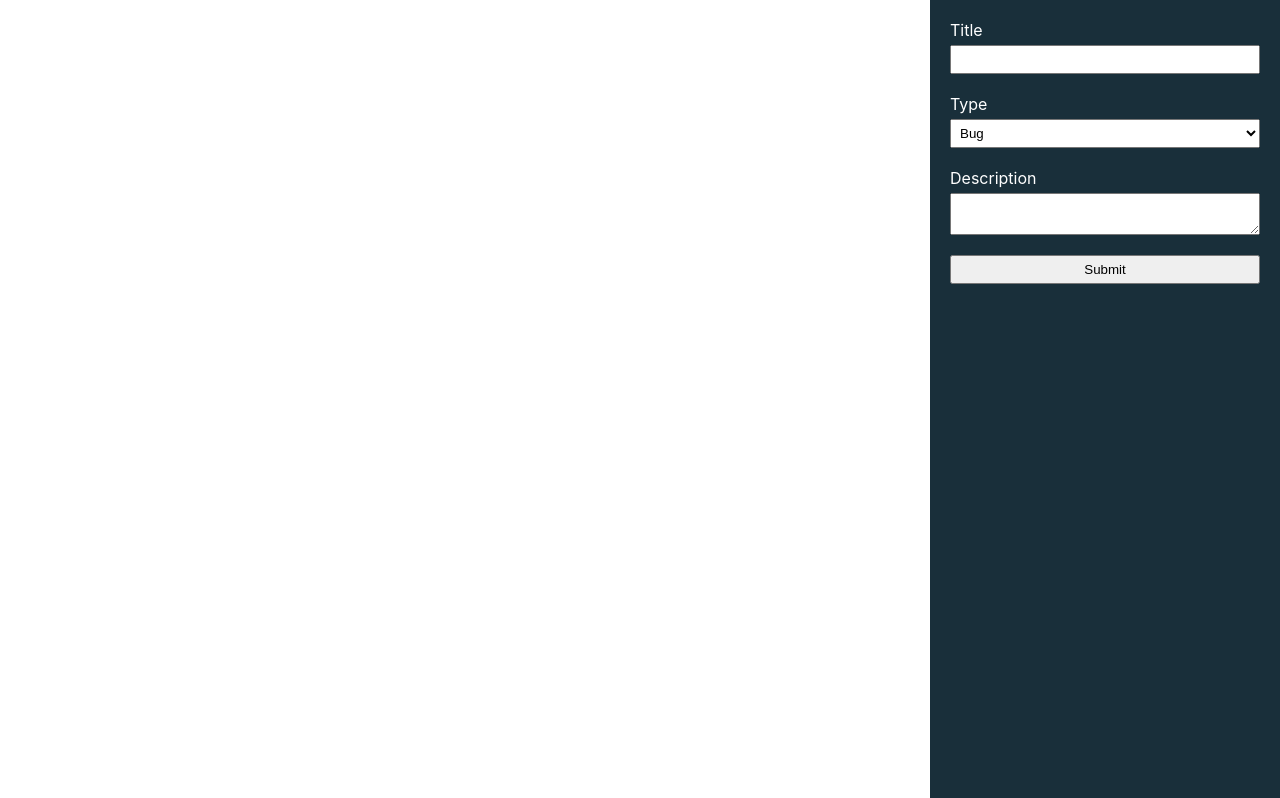
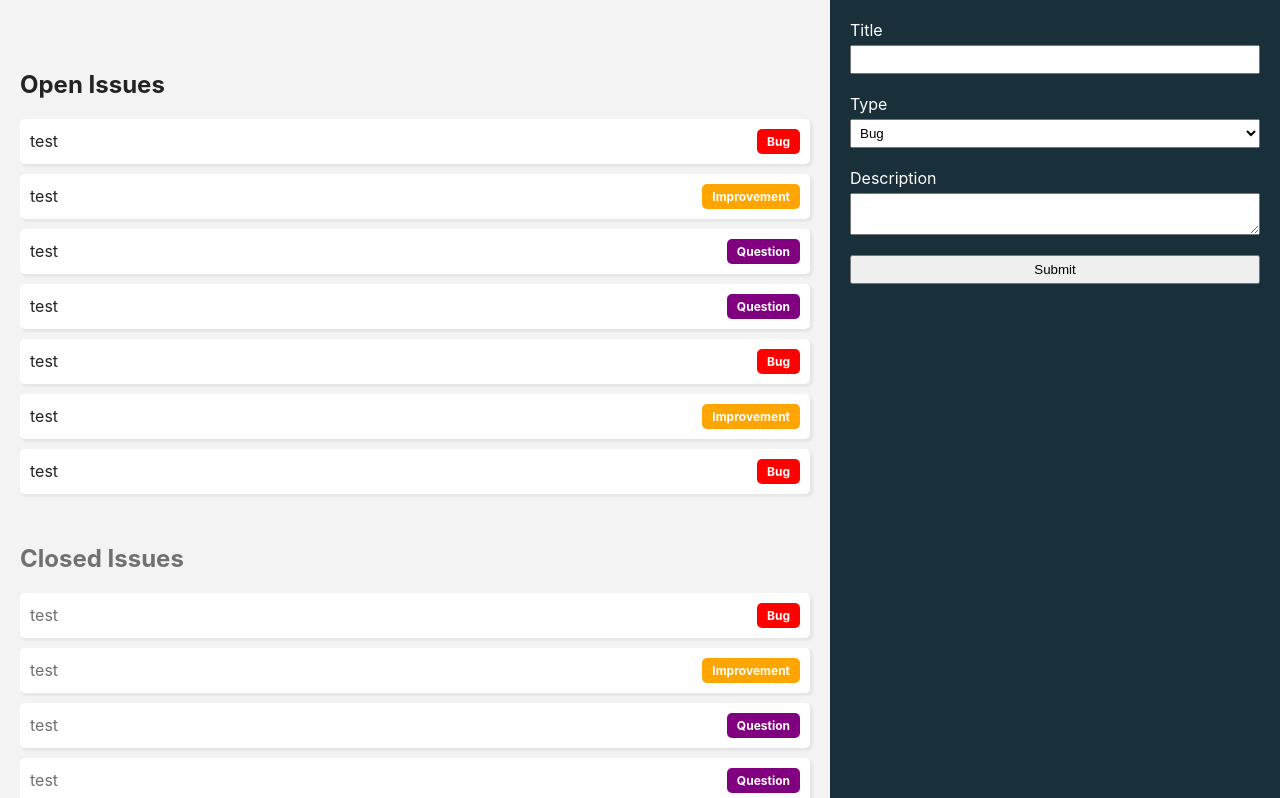
Before and after one commit to carlflor/tracker, a React (Create React App) app: page / in a window 1280 px wide. Shown: the top 798 px of the page. Built offline with nearby package versions, Linux system fonts and the light colour scheme.

Commit message:
List component

```diff
--- a/src/components/App.jsx
+++ b/src/components/App.jsx
@@ -1,5 +1,6 @@
 import React, { Component } from 'react';
 import IssueForm from './IssueForm';
+import IssueList from './IssueList';
 import './App.scss';
 
 
@@ -10,8 +11,7 @@ class App extends Component {
         <div className="main">
           <div className="issue-chart">
           </div>
-          <div className="issue-list">
-          </div>
+          <IssueList />
         </div>
         <div className="sidebar">
           <IssueForm />
--- a/src/components/IssueForm.jsx
+++ b/src/components/IssueForm.jsx
@@ -8,7 +8,7 @@ class IssueForm extends Component {
       title: '',
       type: '',
       description: '',
-    }
+    };
 
     this.handleChange = this.handleChange.bind(this);
     this.handleSubmit = this.handleSubmit.bind(this);
@@ -28,7 +28,7 @@ class IssueForm extends Component {
     console.log(this.state);
   }
 
-  issueTypeOptions() {
+  _renderIssueTypeOptions() {
     return this.props.types.map((value) => (
       <option key={value} value={value}>{value}</option>
     ));
@@ -46,7 +46,7 @@ class IssueForm extends Component {
         <label className="field">
           Type
           <select name="type" value={this.state.type} {...onChange}>
-            {this.issueTypeOptions()}
+            {this._renderIssueTypeOptions()}
           </select>
         </label>
         <label className="field">
--- a/src/components/IssueList.jsx
+++ b/src/components/IssueList.jsx
@@ -0,0 +1,56 @@
+import React, { Component } from 'react';
+import './IssueList.scss';
+
+import IssueListItem from './IssueListItem.jsx';
+
+class IssueList extends Component {
+  _renderList() {
+    return this.props.open.map(issue => (
+      <IssueListItem
+        key={issue.id}
+        title={issue.title}
+        type={issue.type}
+        description={issue.description}
+        active={issue.active}
+      />
+    ));
+  }
+
+  render() {
+    return (
+      <div className="issue-list">
+        <div className="body">
+          <h2>Open Issues</h2>
+          {this._renderList()}
+        </div>
+        <div className="body -closed">
+          <h2>Closed Issues</h2>
+          {this._renderList()}
+        </div>
+      </div>
+    )
+  }
+}
+
+IssueList.defaultProps = {
+  open: [
+    {id: 1,  title: 'test', type: 'Bug', description: 'test', active: true},
+    {id: 2, title: 'test', type: 'Improvement', description: 'test', active: true},
+    {id: 3, title: 'test', type: 'Question', description: 'test', active: true},
+    {id: 4, title: 'test', type: 'Question', description: 'test', active: true},
+    {id: 5, title: 'test', type: 'Bug', description: 'test', active: true},
+    {id: 6, title: 'test', type: 'Improvement', description: 'test', active: true},
+    {id: 7, title: 'test', type: 'Bug', description: 'test', active: true},
+  ],
+  closed: [
+    {id: 1,  title: 'test', type: 'Bug', description: 'test', active: true},
+    {id: 2, title: 'test', type: 'Bug', description: 'test', active: true},
+    {id: 3, title: 'test', type: 'Bug', description: 'test', active: true},
+    {id: 4, title: 'test', type: 'Bug', description: 'test', active: true},
+    {id: 5, title: 'test', type: 'Bug', description: 'test', active: true},
+    {id: 6, title: 'test', type: 'Bug', description: 'test', active: true},
+    {id: 7, title: 'test', type: 'Bug', description: 'test', active: true},
+  ],
+}
+
+export default IssueList;
--- /dev/null
+++ b/src/components/IssueList.scss
@@ -0,0 +1,13 @@
+@import '../theme.scss';
+
+.issue-list {
+  padding: $content-spacing;
+
+  > .body {
+    margin-top: 50px;
+
+    &.-closed {
+      color: lighten($font-black, 30%);
+    }
+  }
+}
--- /dev/null
+++ b/src/components/IssueListItem.jsx
@@ -0,0 +1,16 @@
+import React, { Component } from 'react';
+import './IssueListItem.scss';
+
+class IssueListItem extends Component {
+  render() {
+    const typeClass = `type -label-${this.props.type.toLowerCase()}`
+    return (
+      <div className="list-item">
+        <span className="title">{this.props.title}</span>
+        <span className={typeClass}>{this.props.type}</span>
+      </div>
+    );
+  }
+}
+
+export default IssueListItem;
--- /dev/null
+++ b/src/components/IssueListItem.scss
@@ -0,0 +1,33 @@
+@import '../theme.scss';
+
+.list-item {
+  box-shadow: 2px 2px 2px 1px rgba(0, 0, 0, .05);
+  padding: $content-spacing / 2;
+  margin-bottom: $content-spacing / 2;
+  border-radius: 5px;
+  background: white;
+  display: flex;
+  align-items: center;
+  justify-content: space-between;
+
+  > .type {
+    padding: 5px 10px;
+    color: white;
+    font-weight: bold;
+    border-radius: 5px;
+    background: gray;
+    font-size: .75em;
+
+    &.-label-bug {
+      background: red;
+    }
+
+    &.-label-question {
+      background: purple;
+    }
+
+    &.-label-improvement {
+      background: orange;
+    }
+  }
+}
--- a/src/index.scss
+++ b/src/index.scss
@@ -1,4 +1,8 @@
+@import './theme.scss';
+
 body {
+  color: $font-black;
+  background: #f3f3f3;
   margin: 0;
   padding: 0;
   font-family: -apple-system, BlinkMacSystemFont, "Segoe UI", "Roboto", "Oxygen",
--- a/src/theme.scss
+++ b/src/theme.scss
@@ -1,4 +1,6 @@
-$sidebar-width: 350px;
+$sidebar-width: 450px;
 $sidebar-color: #192f3a;
 
 $content-spacing: 20px;
+
+$font-black: #232323;
```
